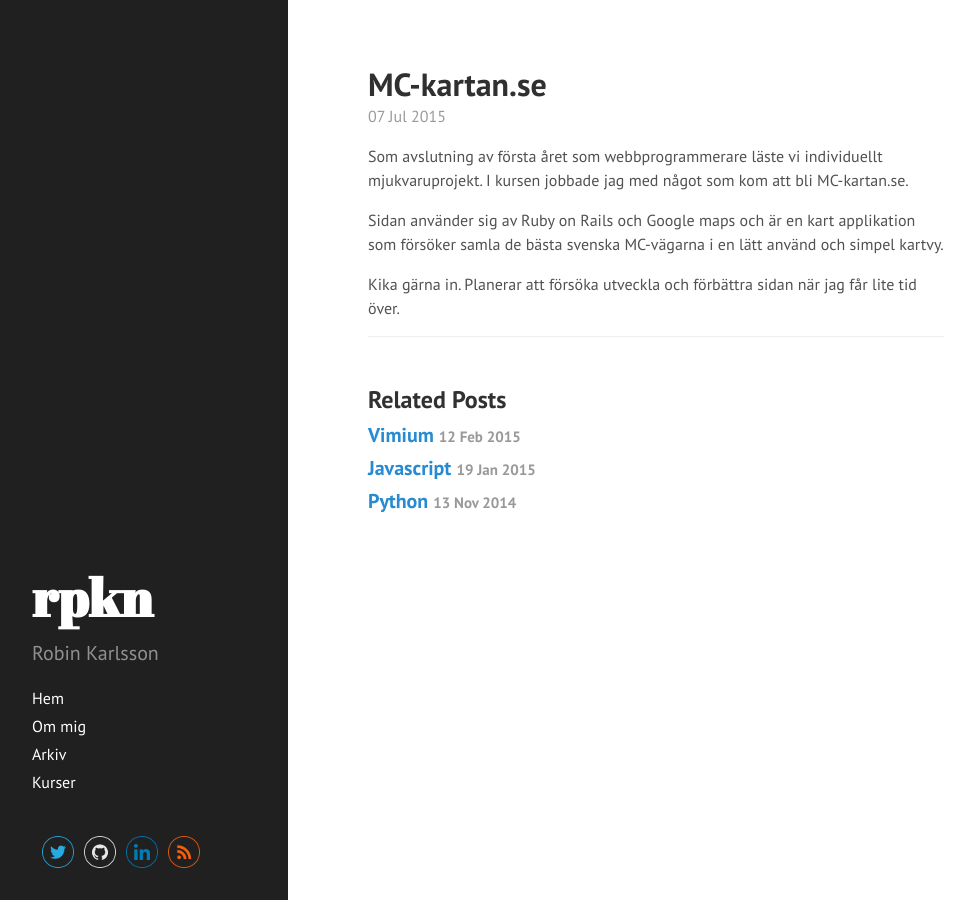
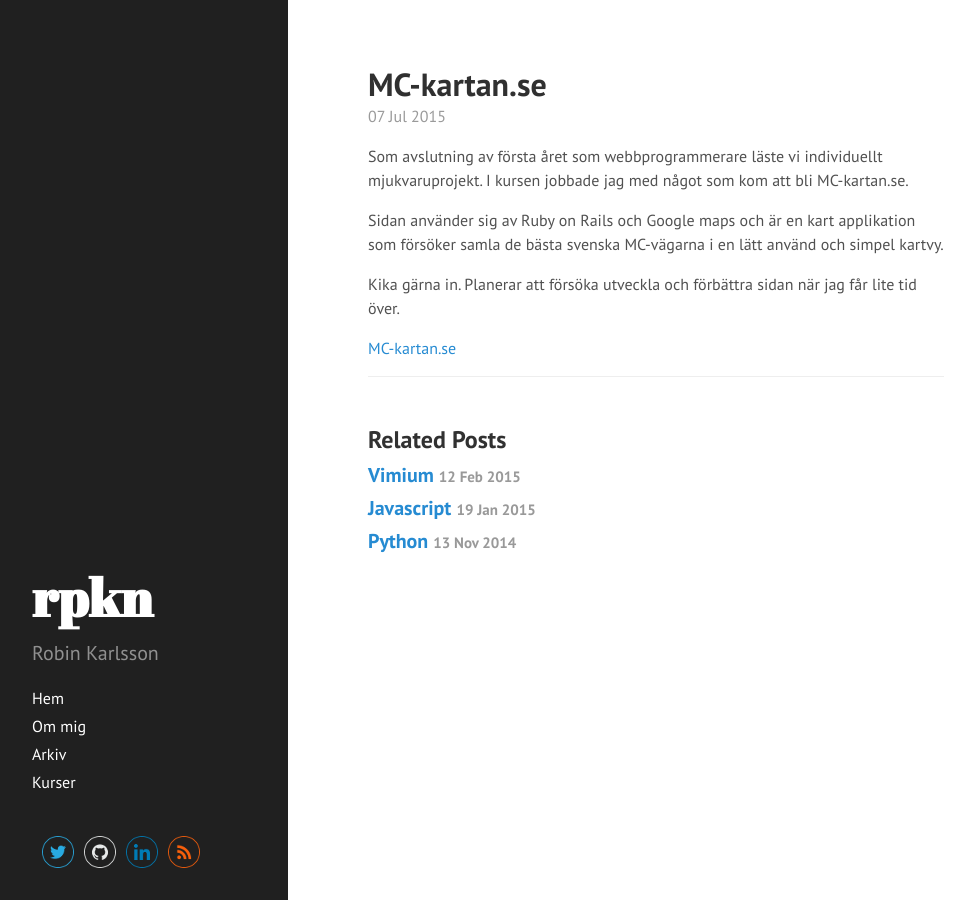
Before and after one commit to rk222ev/www, a Jekyll site: the page built from _posts/2015-07-07-mckartan.md, in a window 1280 px wide. Shown: the whole page, without its empty margins (0-975 px from the left). Built offline with Jekyll 4.4.1, drawn with Linux system fonts in a browser that asks for light colours; Markdown is read by kramdown in place of the engine named in the settings.

Commit message:
Added link.

```diff
--- a/_posts/2015-07-07-mckartan.md
+++ b/_posts/2015-07-07-mckartan.md
@@ -13,3 +13,5 @@
 
 Kika gärna in. Planerar att försöka utveckla och förbättra sidan när jag
 får lite tid över.
+
+[MC-kartan.se](http://www.mc-kartan.se)
```
